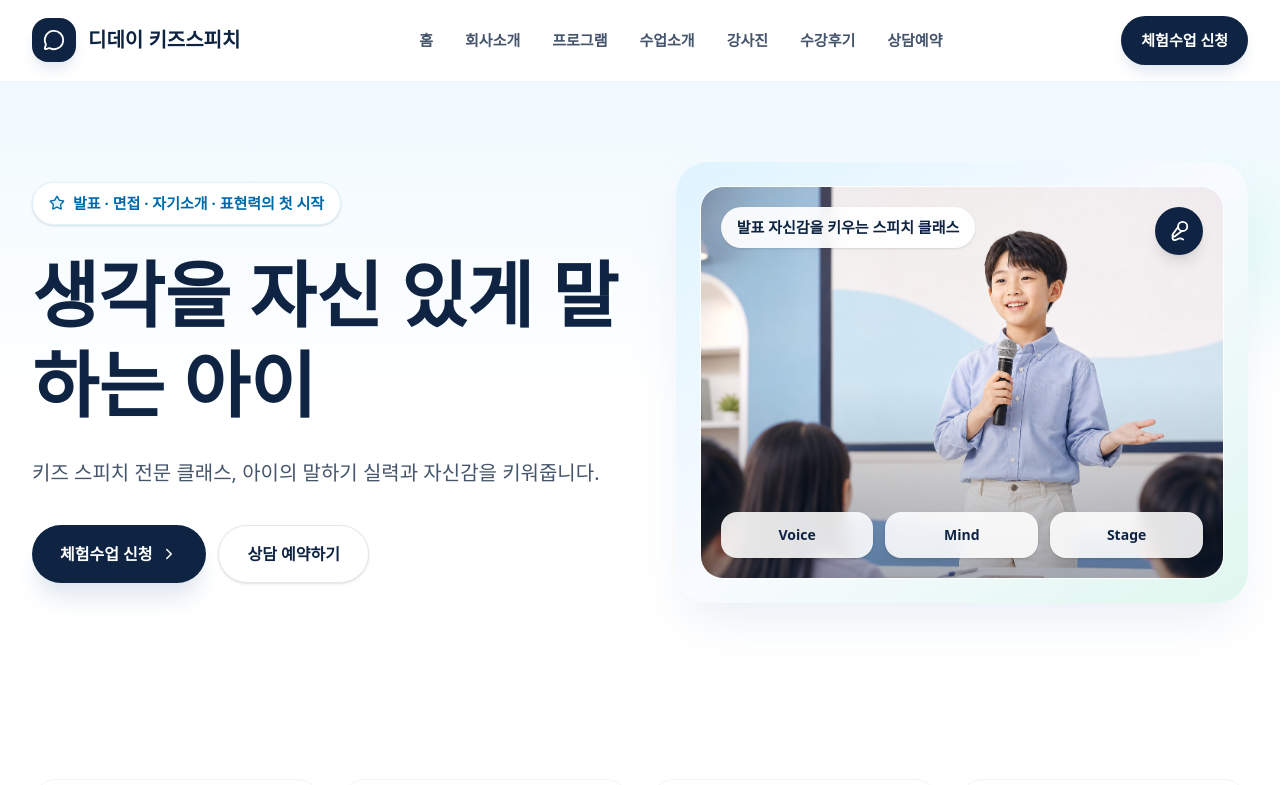
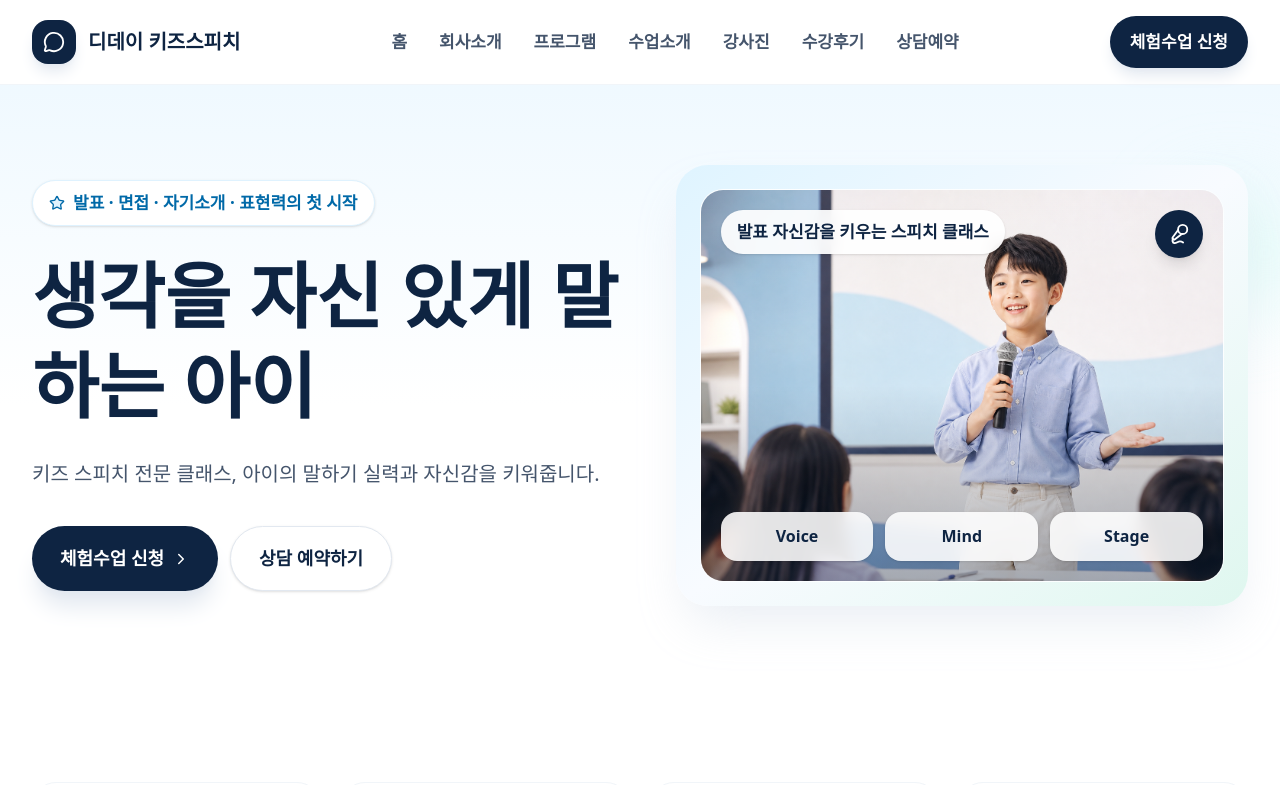
Before and after one commit to Juniorgi/dday-kids-speech, a React (Vite) app: page / in a window 1280 px wide. Shown: the top 785 px of the page. Built offline with nearby package versions, Linux system fonts and the light colour scheme.

Commit message:
Make small text larger

```diff
--- a/src/index.css
+++ b/src/index.css
@@ -20,13 +20,18 @@ body {
 }
 
 .text-xs {
-  font-size: 0.875rem;
-  line-height: 1.35rem;
+  font-size: 1rem !important;
+  line-height: 1.55rem !important;
 }
 
 .text-sm {
-  font-size: 0.9375rem;
-  line-height: 1.55rem;
+  font-size: 1.0625rem !important;
+  line-height: 1.75rem !important;
+}
+
+.text-base {
+  font-size: 1.125rem !important;
+  line-height: 1.9rem !important;
 }
 
 button,
```
